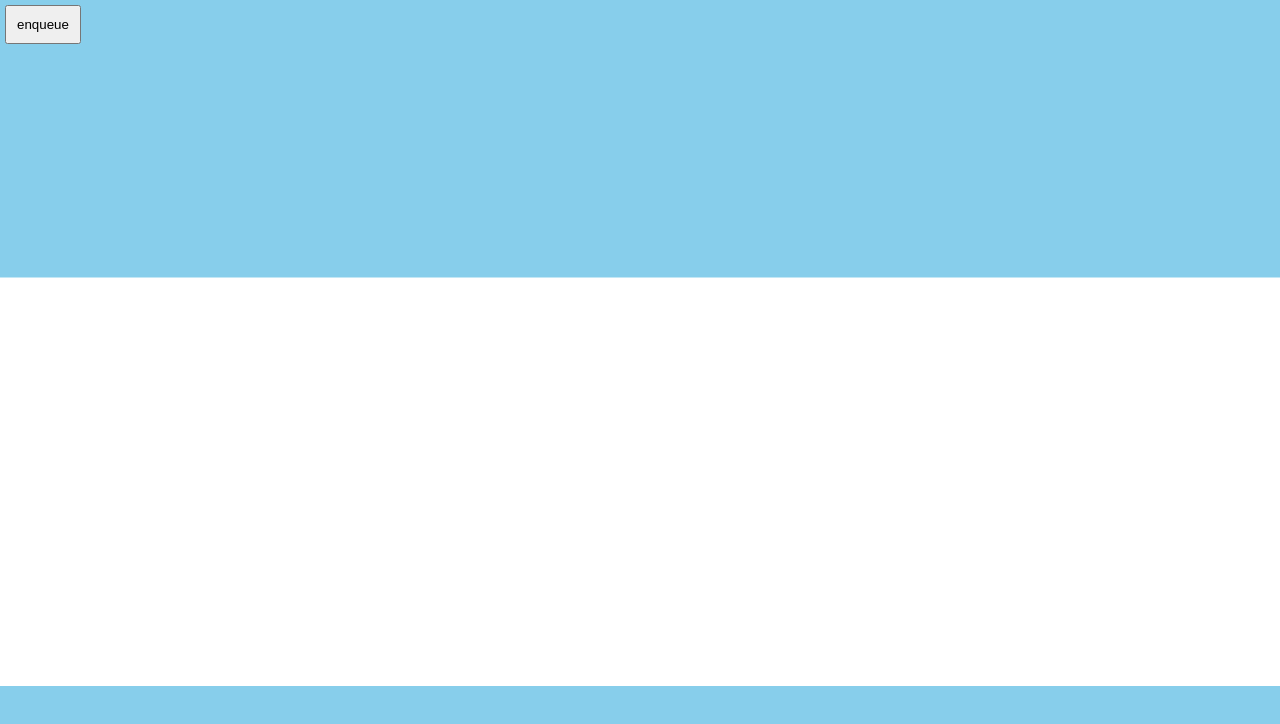
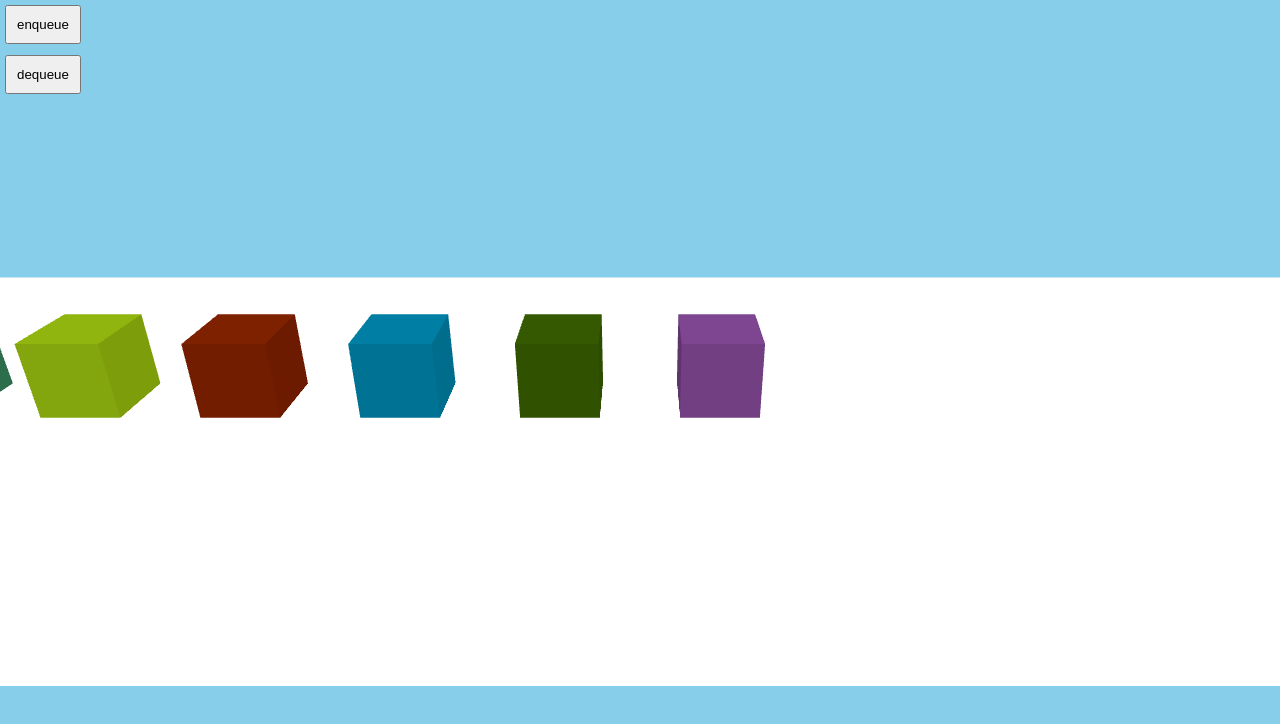
Before and after one commit to McJopa/ThreeJS, a website built with Vite: page queue/index.html in a window 1280 px wide. Built offline with nearby package versions, Linux system fonts and the light colour scheme; animation ran at ten frames a second.

Commit message:
auto queue

```diff
--- a/queue/index.html
+++ b/queue/index.html
@@ -10,6 +10,7 @@
 <body>
   <script type="module" src="/main.ts"></script>
   <button id="enqueue">enqueue</button>
+  <button id="dequeue">dequeue</button>
 </body>
 
 </html>
--- a/queue/main.ts
+++ b/queue/main.ts
@@ -7,14 +7,23 @@ import { ThreeJSQueue } from "./queueVisuals";
 
 
 document.getElementById("enqueue")?.addEventListener("click", queueCube, false);
+document.getElementById("dequeue")?.addEventListener("click", dequeueCube, false);
 
+const clock = new THREE.Clock(true);
+clock.start();
+const scene = new THREE.Scene();
 
-const scene = new THREE.Scene();
-const colors = [
-  "red",
-  "green",
-  "blue"
-]
+var colorArray = ['#FF6633', '#FFB399', '#FF33FF', '#FFFF99', '#00B3E6',
+  '#E6B333', '#3366E6', '#999966', '#99FF99', '#B34D4D',
+  '#80B300', '#809900', '#E6B3B3', '#6680B3', '#66991A',
+  '#FF99E6', '#CCFF1A', '#FF1A66', '#E6331A', '#33FFCC',
+  '#66994D', '#B366CC', '#4D8000', '#B33300', '#CC80CC',
+  '#66664D', '#991AFF', '#E666FF', '#4DB3FF', '#1AB399',
+  '#E666B3', '#33991A', '#CC9999', '#B3B31A', '#00E680',
+  '#4D8066', '#809980', '#E6FF80', '#1AFF33', '#999933',
+  '#FF3380', '#CCCC00', '#66E64D', '#4D80CC', '#9900B3',
+  '#E64D66', '#4DB380', '#FF4D4D', '#99E6E6', '#6666FF'];
+
 // lighting setup
 const ambientLight = new THREE.AmbientLight(0xffffff, 0.8);
 scene.add(ambientLight);
@@ -58,14 +67,35 @@ renderer.render(scene, camera);
 
 
 const queue = new ThreeJSQueue(100, scene, 0);
-
+let clockElapsedTime = 0;
 function animate() {
   requestAnimationFrame(animate);
   controls.update();
   renderer.render(scene, camera);
+  autoRun();
+  clockElapsedTime = Math.round(clock.getElapsedTime());
 }
 animate();
 
 function queueCube() {
-  queue.enqueueAnimate(`${queue.getLength()}`, createCube(1, colors[Math.round(Math.random() * 2)]), new THREE.Vector3(1, 1, 1));
+  queue.enqueueAnimate(`${queue.getLength()}`, createCube(1, colorArray[Math.round(Math.random() * colorArray.length)]), new THREE.Vector3(1, 1, 1));
 }
+
+function dequeueCube() {
+  queue.dequeueAnimate();
+}
+
+function autoRun() {
+  if (clockElapsedTime != Math.round(clock.getElapsedTime())) {
+    if (Math.random() > 0.25) {
+      if (!queue.isFull()) {
+        queueCube();
+      }
+    }
+    else {
+      if (!queue.isEmpty()) {
+        dequeueCube();
+      }
+    }
+  }
+}
--- a/queue/queue.ts
+++ b/queue/queue.ts
@@ -25,7 +25,7 @@ export class Queue<DataType> {
    * Throws an error if queue is empty
    * @returns data from removed element
    */
-  dequeue(): string {
+  dequeue<DataType>(): DataType {
     throw new Error("method not implemeneted");
   }
 
--- a/queue/queueVisuals.ts
+++ b/queue/queueVisuals.ts
@@ -8,19 +8,26 @@ type queueData = {
   dimensions: Vector3
 }
 
+type movementData = {
+  curPos: Vector3
+  desiredPos: Vector3
+  velocity: Vector3
+}
+
 export class ThreeJSQueue extends Queue<queueData> {
   scene: Scene
   cubeLength: number;
   groundPos: number;
   queuePosLength: number;
   posOffset: number;
-
+  movementAnimations: Array<movementData>
   constructor(maxLength, scene, groundPos) {
     super(maxLength);
     this.scene = scene;
     this.groundPos = groundPos;
     this.queuePosLength = 0;
     this.posOffset = 1;
+    this.movementAnimations = [];
   }
   /**
    *
@@ -33,6 +40,10 @@ export class ThreeJSQueue extends Queue<queueData> {
   }
 
   dequeueAnimate(): void {
+    throw new Error("method not implemeneted");
+  }
+
+  animateMovements(): void {
     throw new Error("method not implemeneted");
   }
 }
@@ -58,5 +69,24 @@ ThreeJSQueue.prototype.enqueueAnimate = function (this: ThreeJSQueue, name: stri
 }
 
 ThreeJSQueue.prototype.dequeueAnimate = function (this: ThreeJSQueue): void {
+  const data = this.dequeue<queueData>();
+  console.log(data);
+  this.scene.remove(data.objectRef);
+
+  const queueGapDistance = data.dimensions.x + this.posOffset;
+  this.queuePosLength -= queueGapDistance;
+  this.queue.forEach((obj: queueData) => {
+    const newPos = obj.objectRef.position.x + queueGapDistance;
+    obj.objectRef.position.x = newPos;
+  })
+}
+
+ThreeJSQueue.prototype.animateMovements = function (this: ThreeJSQueue): void {
 
 }
+
+function move(movementData: movementData) {
+  const acceleration = 1;
+  const directionVector = movementData.curPos.sub(movementData.desiredPos).normalize();
+  console.log(move);
+}
--- a/queue/styles.css
+++ b/queue/styles.css
@@ -7,3 +7,10 @@ body {
   padding: 10px;
   position: fixed;
 }
+
+#dequeue {
+  top: 50px;
+  margin: 5px;
+  padding: 10px;
+  position: fixed;
+}
```
